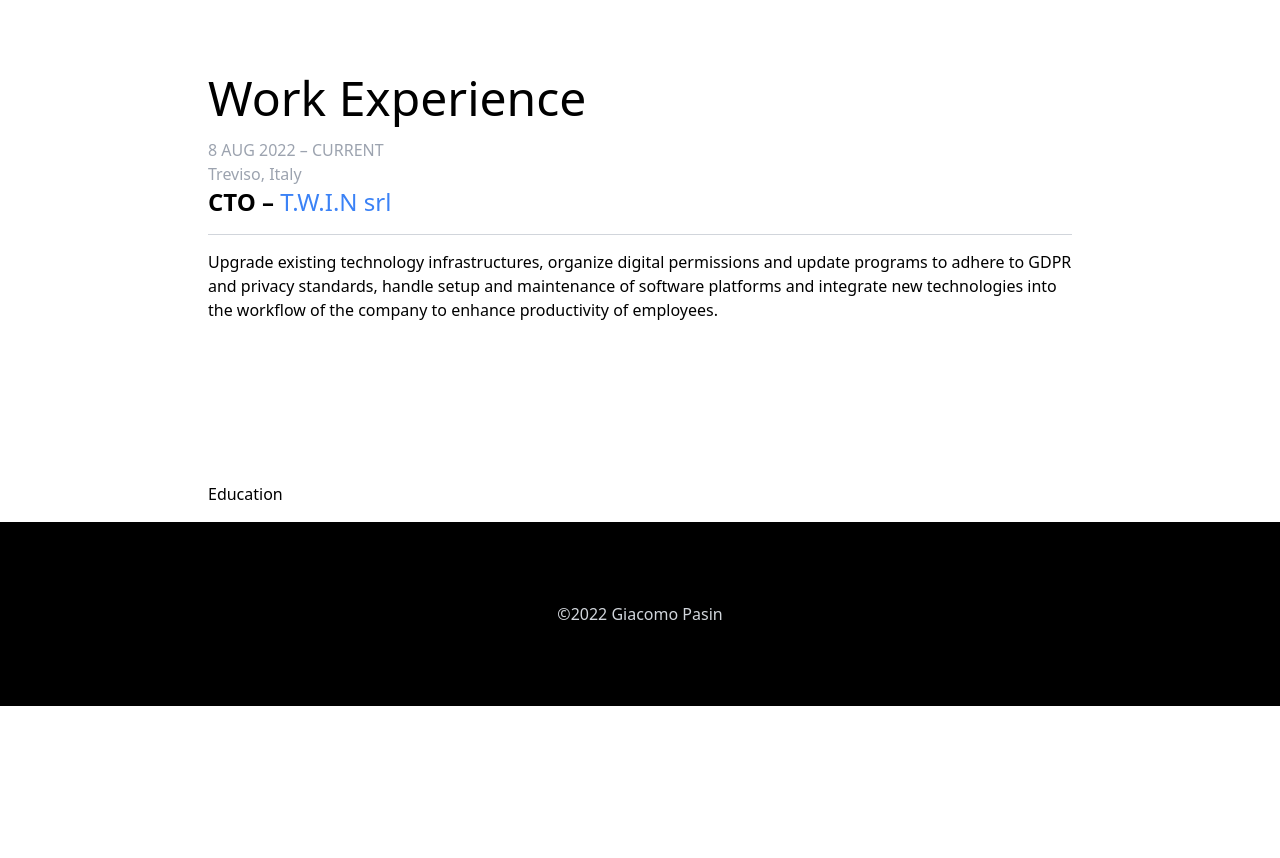
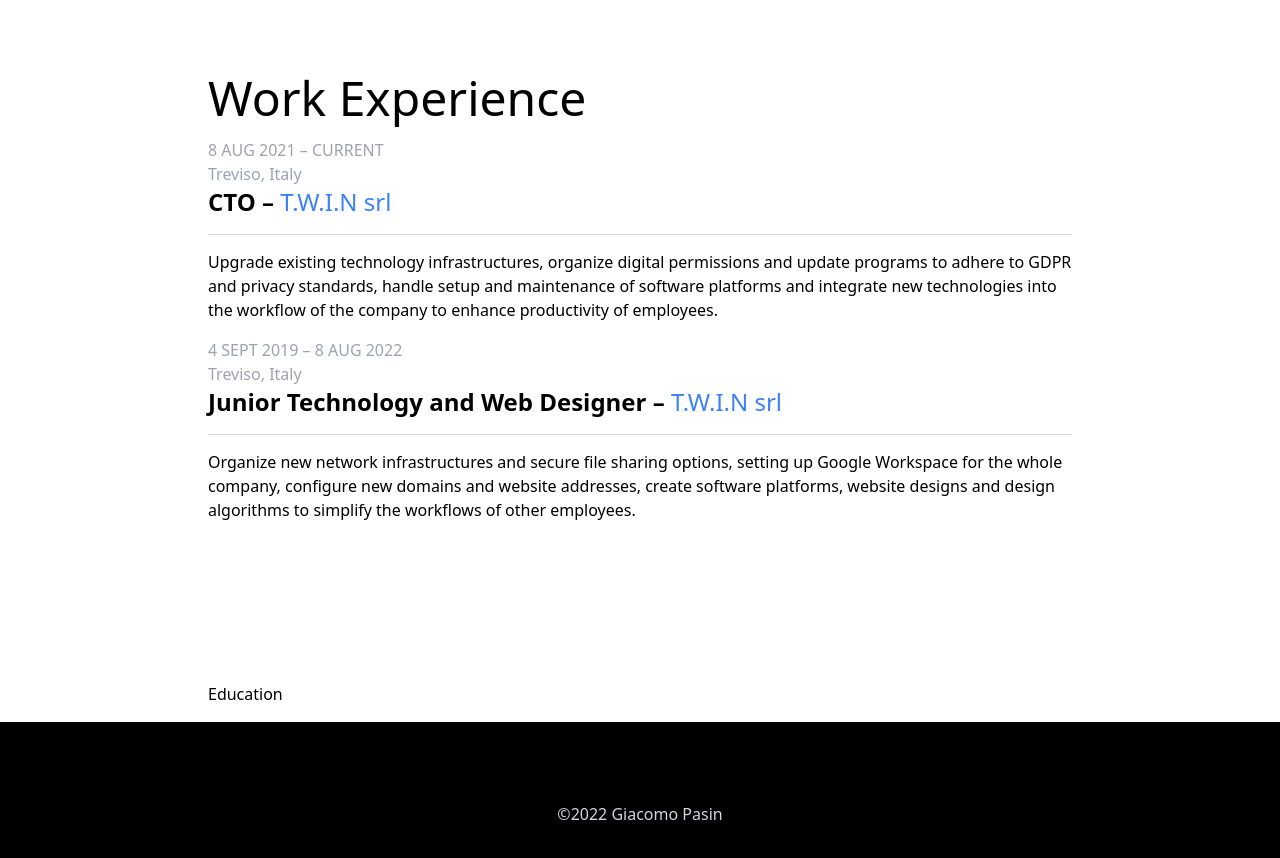
Before and after one commit to jackpeck2004/personal_website, a Next.js app: page / in a window 1280 px wide. Shown: the part 1580-2438 px from the top of the page. Before the commit the page ends 2286 px from the top, so only its background shows below. Built offline with nearby package versions, Linux system fonts and the light colour scheme.

Commit message:
added new work experience

```diff
--- a/src/pages/index.tsx
+++ b/src/pages/index.tsx
@@ -35,10 +35,17 @@ const Page = ({ projects }) => {
         <Characteristics characteristics={CHARACTERISTICS} />
         <Projects projects={projects} />
         <Section title="Work Experience" sectionId="experience">
-          <Experience startDate="8 Aug 2022" endDate="current" city="Treviso, Italy" role="CTO" company="T.W.I.N srl">
-          <p>Upgrade existing technology infrastructures, organize digital permissions and update programs to adhere to
+          <Experience startDate="8 Aug 2021" endDate="current" city="Treviso, Italy" role="CTO" company="T.W.I.N srl">
+            <p>Upgrade existing technology infrastructures, organize digital permissions and update programs to adhere to
               GDPR and privacy standards, handle setup and maintenance of software platforms and integrate new
               technologies into the workflow of the company to enhance productivity of employees.
+            </p>
+          </Experience>
+          <Experience startDate="4 Sept 2019" endDate="8 Aug 2022" city="Treviso, Italy" role="Junior Technology and Web Designer" company="T.W.I.N srl">
+            <p>
+              Organize new network infrastructures and secure file sharing options, setting up Google Workspace for the
+              whole company, configure new domains and website addresses, create software platforms, website designs
+              and design algorithms to simplify the workflows of other employees.
             </p>
           </Experience>
         </Section>
```
